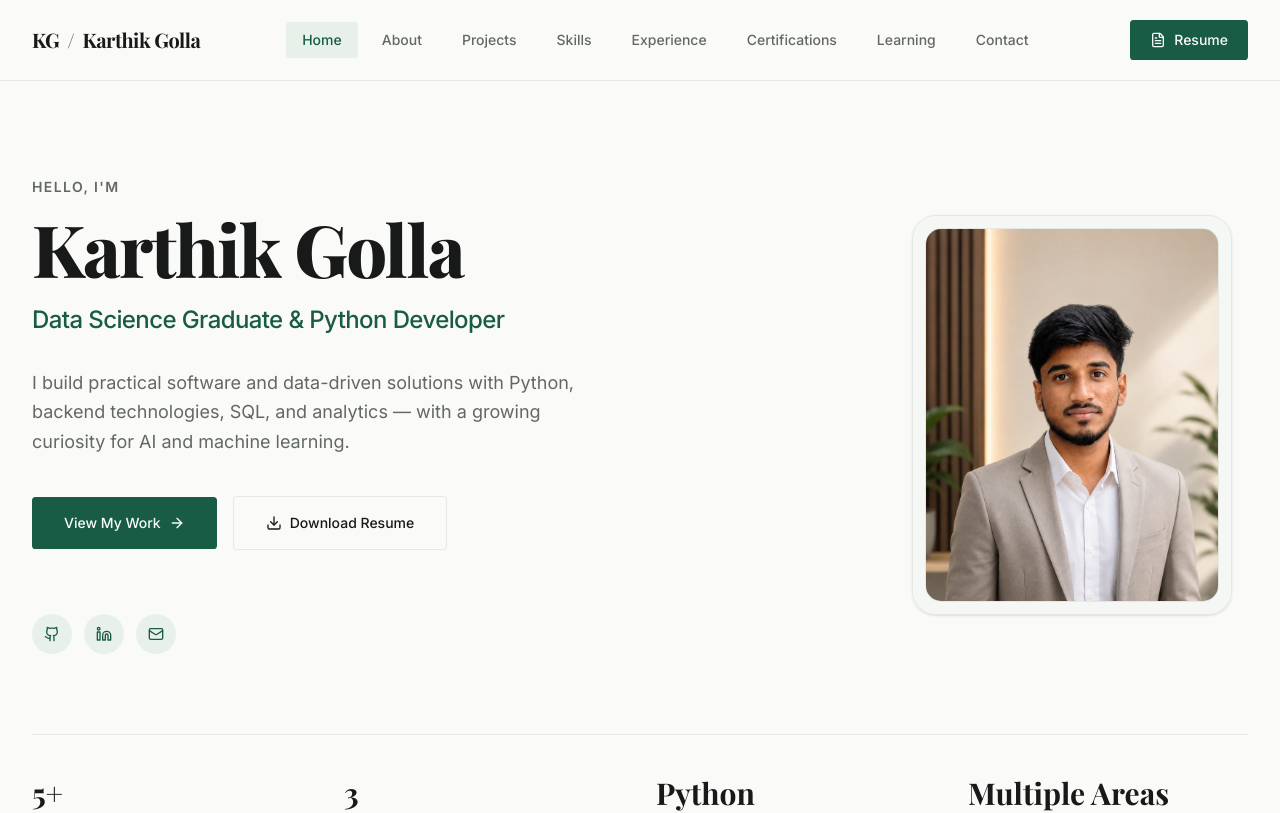
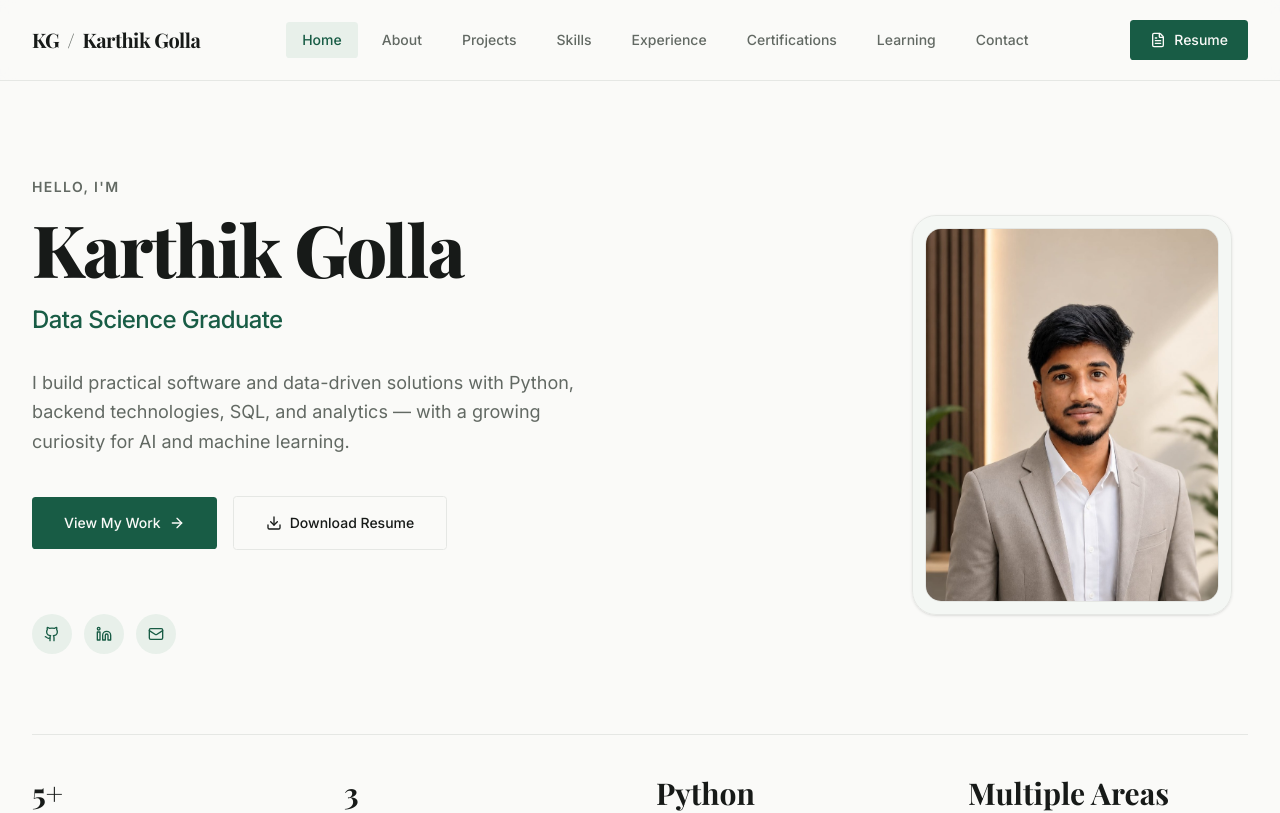
Before and after one commit to Karthikgolla9030/my-portfolio, a Next.js app: page / in a window 1280 px wide. Shown: the top 813 px of the page. Built offline with nearby package versions, Linux system fonts and the light colour scheme; a web font is replaced by a local one.

Commit message:
Update hero headline to Data Science Graduate

```diff
--- a/src/components/sections/hero.tsx
+++ b/src/components/sections/hero.tsx
@@ -53,7 +53,7 @@ export function Hero({ id }: { id?: string }) {
                 Karthik Golla
               </h1>
               <h2 className="text-xl sm:text-2xl text-primary font-medium tracking-tight">
-                Data Science Graduate & Python Developer
+                Data Science Graduate
               </h2>
             </div>
 
```
